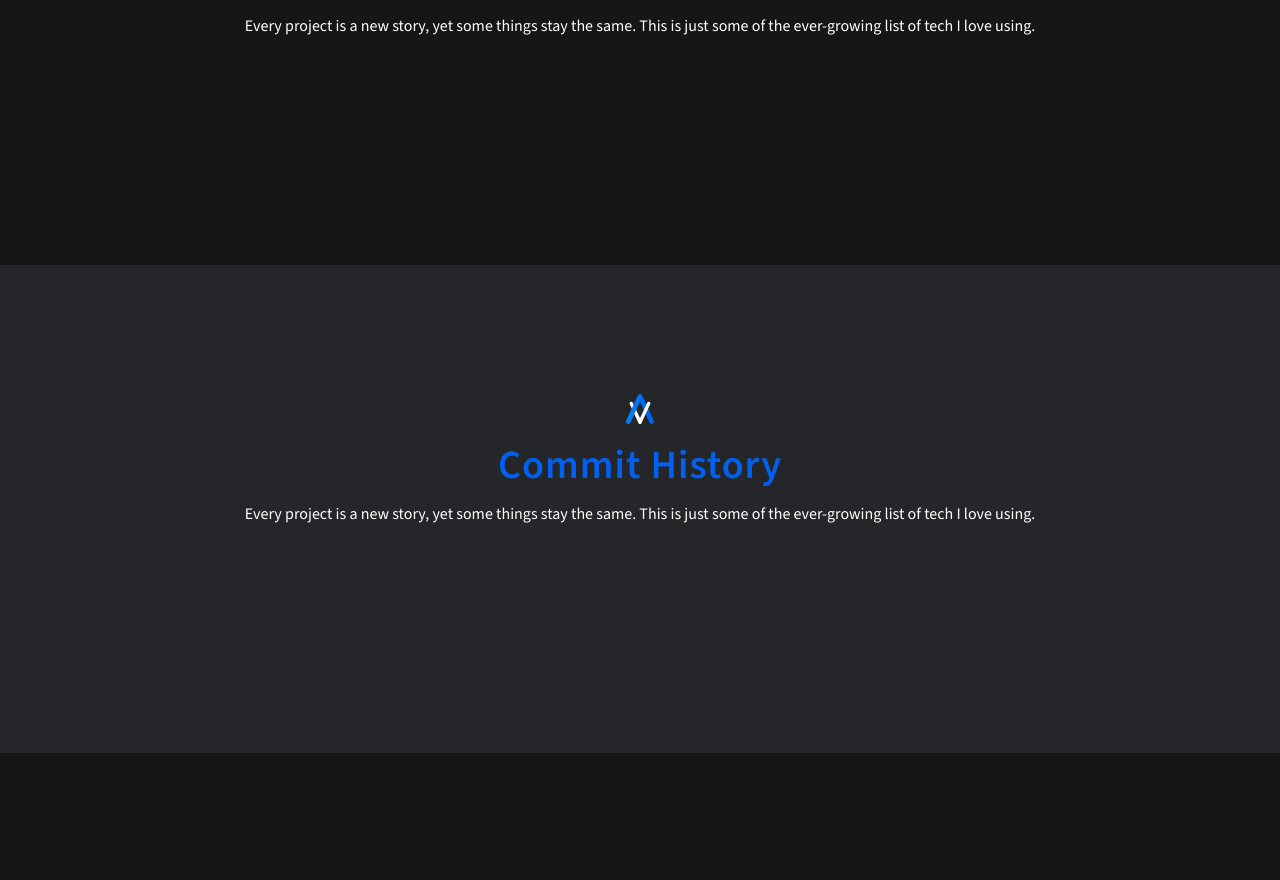
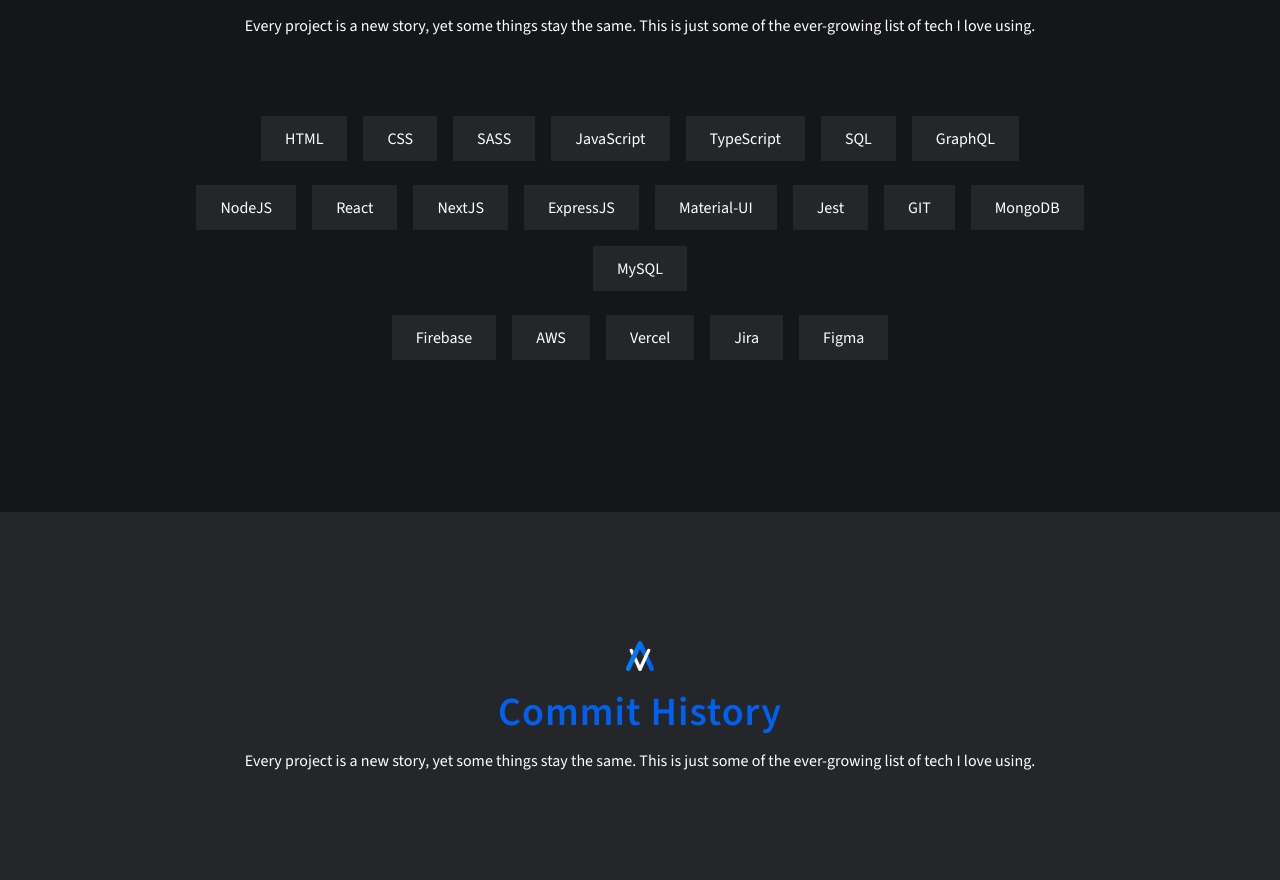
Before and after one commit to arnovanstaden/ArnovS, a Next.js app: page / in a window 1280 px wide. Shown: the part 2031-2911 px from the top of the page. Built offline with nearby package versions, Linux system fonts and the light colour scheme.

Commit message:
start skills

```diff
--- a/next.config.js
+++ b/next.config.js
@@ -1,7 +1,7 @@
 /** @type {import('next').NextConfig} */
 const nextConfig = {
   sassOptions: {
-    prependData: '@import "src/styles/variables.scss";\n',
+    prependData: '@import "src/styles/variables.scss";\n @import "src/styles/mixins.scss";\n',
   },
 };
 
--- a/src/app/page.tsx
+++ b/src/app/page.tsx
@@ -1,5 +1,6 @@
 import About from '@components/content/About';
 import Landing from '@components/content/Landing';
+import Skills from '@components/content/Skills';
 import Section from '@components/layout/Section';
 
 const HomePage = (): JSX.Element => (
@@ -19,7 +20,7 @@
       heading="My Skills"
       subheading="Every project is a new story, yet some things stay the same. This is just some of the ever-growing list of tech I love using."
     >
-      <br />
+      <Skills />
     </Section>
 
     <Section
--- /dev/null
+++ b/src/components/content/Skills/index.tsx
@@ -0,0 +1,61 @@
+import styles from './styles.module.scss';
+
+const Skills = (): JSX.Element | null => {
+  const langs = [
+    'HTML',
+    'CSS',
+    'SASS',
+    'JavaScript',
+    'TypeScript',
+    'SQL',
+    'GraphQL',
+  ];
+
+  const frameworksAndLibraries = [
+    'NodeJS',
+    'React',
+    'NextJS',
+    'ExpressJS',
+    'Material-UI',
+    'Jest',
+    'GIT',
+    'MongoDB',
+    'MySQL',
+  ];
+
+  const platforms = [
+    'Firebase',
+    'AWS',
+    'Vercel',
+    'Jira',
+    'Figma',
+  ];
+
+  return (
+    <div className={styles.Skills}>
+      <ul className={styles.list}>
+        {langs.map((skill) => (
+          <li className={styles.skill} key={skill}>
+            {skill}
+          </li>
+        ))}
+      </ul>
+      <ul className={styles.list}>
+        {frameworksAndLibraries.map((skill) => (
+          <li className={styles.skill} key={skill}>
+            {skill}
+          </li>
+        ))}
+      </ul>
+      <ul className={styles.list}>
+        {platforms.map((skill) => (
+          <li className={styles.skill} key={skill}>
+            {skill}
+          </li>
+        ))}
+      </ul>
+    </div>
+  );
+};
+
+export default Skills;
--- /dev/null
+++ b/src/components/content/Skills/styles.module.scss
@@ -0,0 +1,41 @@
+.Skills {
+  .list {
+    @include resetList;
+    display: flex;
+    flex-wrap: wrap;
+    justify-content: center;
+    gap: 1rem;
+    margin-bottom: 1.5rem;
+  }
+
+  .skill {
+    display: flex;
+    background-color: $colour-grey;
+    padding: 0.75rem 1.5rem;
+    align-items: center;
+    transition: 0.3s ease-out;
+    gap: 0.5rem;
+    cursor: default;
+
+    i {
+      font-size: 1.25rem;
+      color: $colour-blue;
+    }
+
+    p {
+      font-size: 1rem;
+      margin: 0;
+      letter-spacing: 0.25px;
+      font-weight: 500;
+    }
+
+    &:hover {
+      transform: scale(1.075);
+      opacity: 1;
+    }
+
+    &.fade {
+      opacity: 0.5;
+    }
+  }
+}
--- a/src/styles/mixins.scss
+++ b/src/styles/mixins.scss
@@ -3,3 +3,9 @@
   -webkit-box-shadow: inset 0 0 1.5rem $colour-black;
   box-shadow: inset 0 0 1.5rem $colour-black;
 }
+
+@mixin resetList {
+  list-style: none;
+  margin: 0;
+  padding: 0;
+}
```
